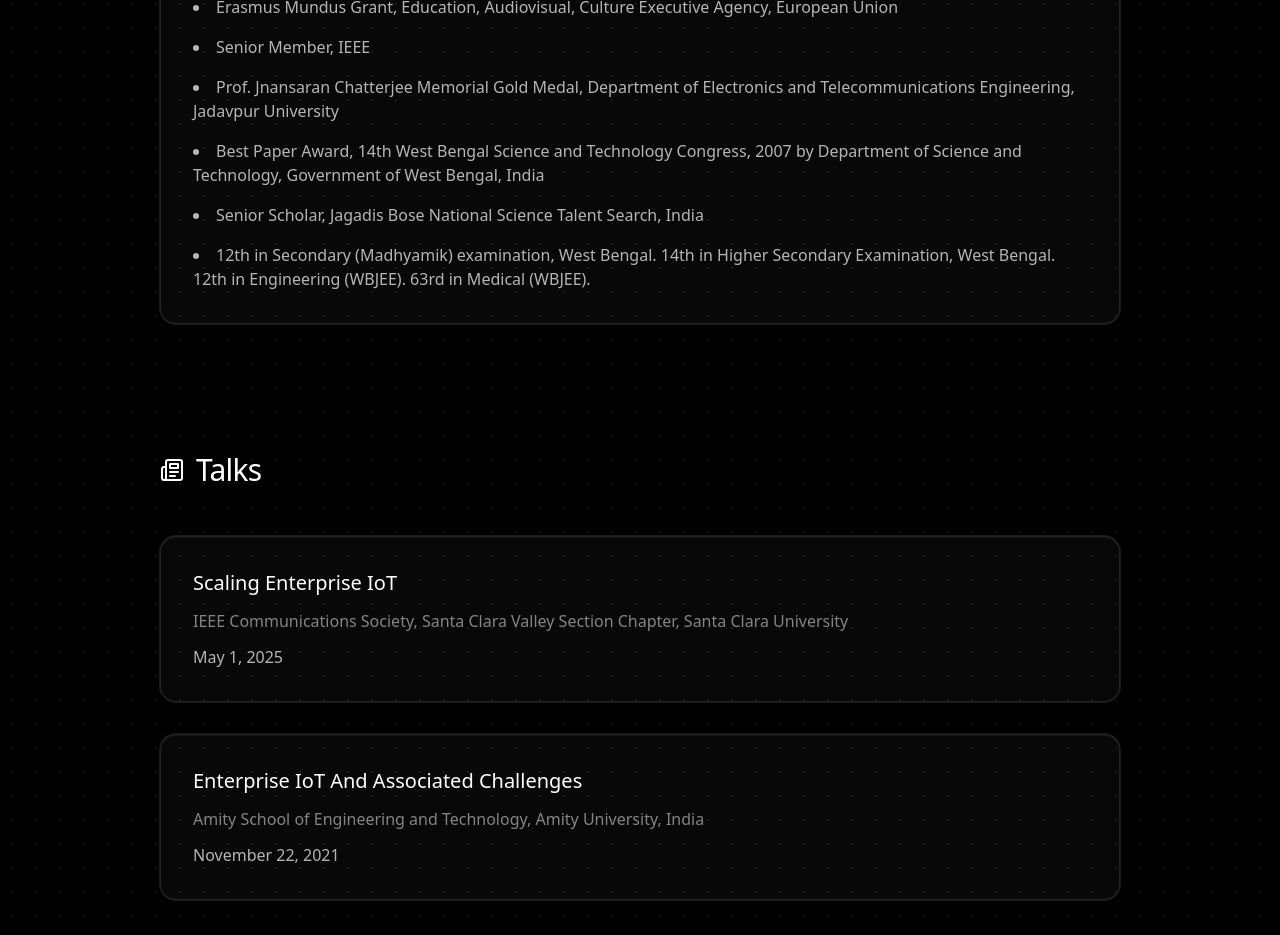
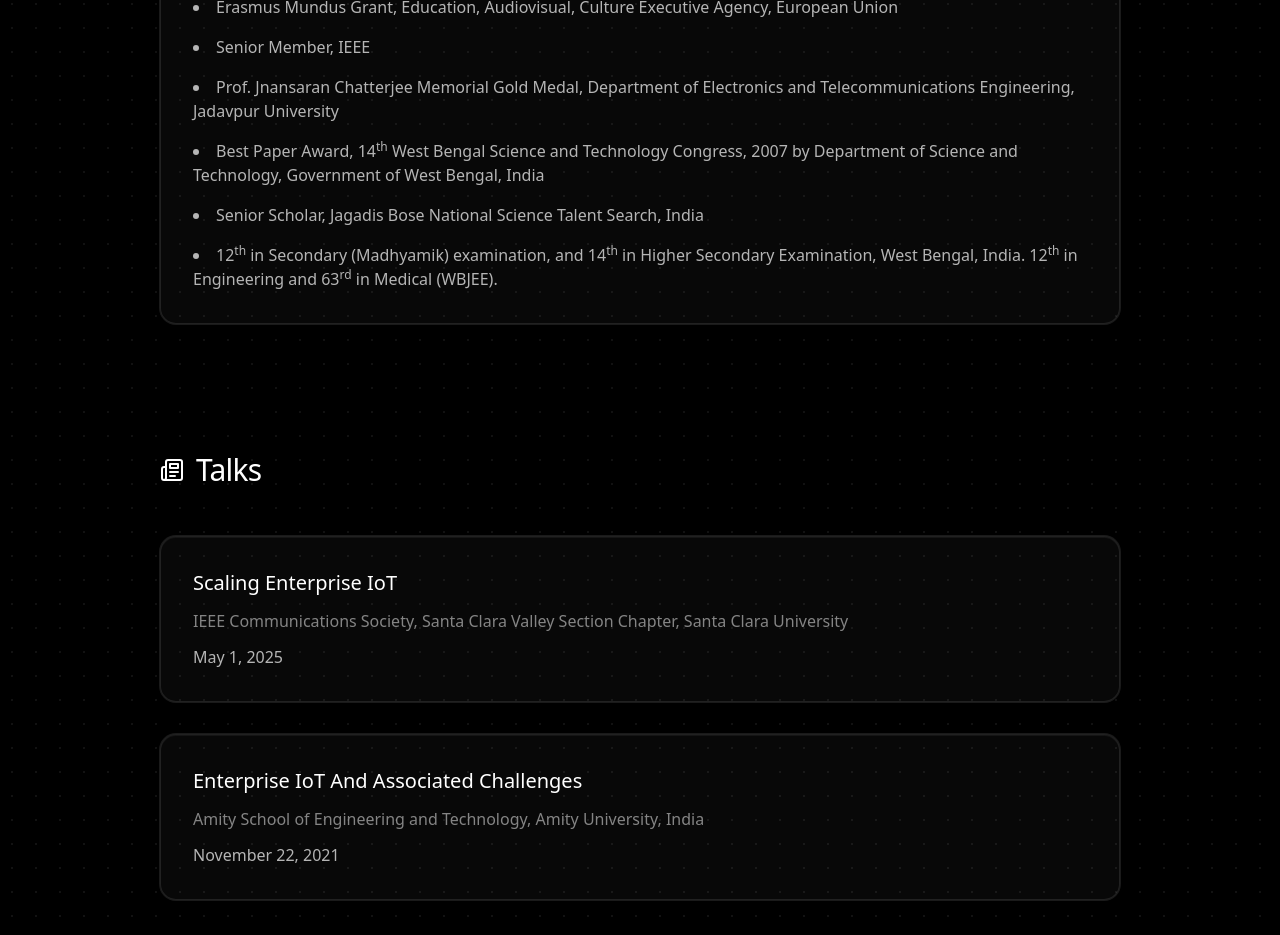
Before and after one commit to abhishekb21/abhishekb21.github.io, a React (Vite) app: page / in a window 1280 px wide. Shown: the part 9080-10015 px from the top of the page. Built offline with nearby package versions, Linux system fonts and the light colour scheme.

Commit message:
Award update

```diff
--- a/src/App.tsx
+++ b/src/App.tsx
@@ -799,9 +799,9 @@ function App() {
                 <li>Erasmus Mundus Grant, Education, Audiovisual, Culture Executive Agency, European Union</li>
                 <li>Senior Member, IEEE</li>
                 <li>Prof. Jnansaran Chatterjee Memorial Gold Medal, Department of Electronics and Telecommunications Engineering, Jadavpur University</li>
-                <li>Best Paper Award, 14th West Bengal Science and Technology Congress, 2007 by Department of Science and Technology, Government of West Bengal, India</li>
+                <li>Best Paper Award, 14<sup>th</sup> West Bengal Science and Technology Congress, 2007 by Department of Science and Technology, Government of West Bengal, India</li>
                 <li>Senior Scholar, Jagadis Bose National Science Talent Search, India</li>
-                <li>12th in Secondary (Madhyamik) examination, West Bengal. 14th in Higher Secondary Examination, West Bengal. 12th in Engineering (WBJEE). 63rd in Medical (WBJEE).</li>
+                <li>12<sup>th</sup> in Secondary (Madhyamik) examination, and 14<sup>th</sup> in Higher Secondary Examination, West Bengal, India. 12<sup>th</sup> in Engineering and 63<sup>rd</sup> in Medical (WBJEE).</li>
               </ul>
             </div>
           </section>
```
